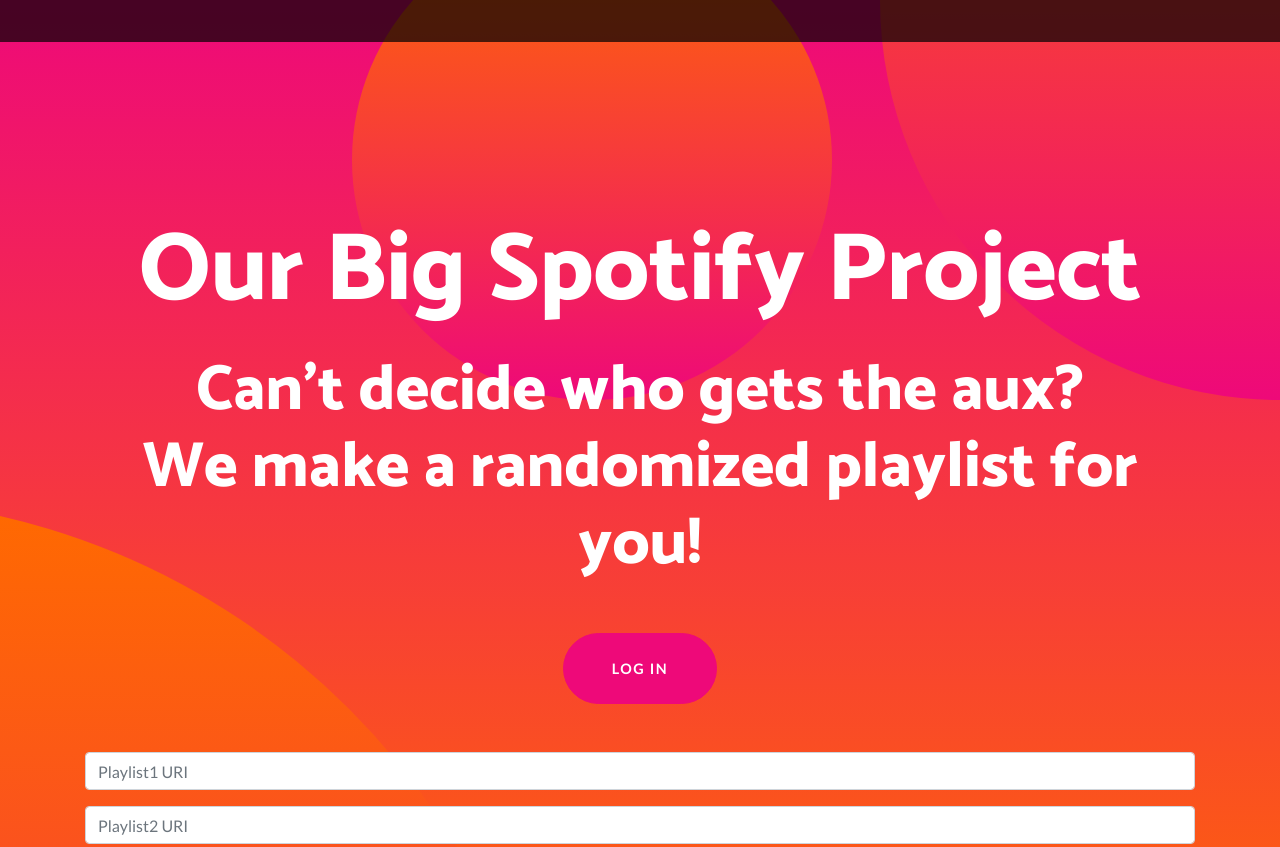
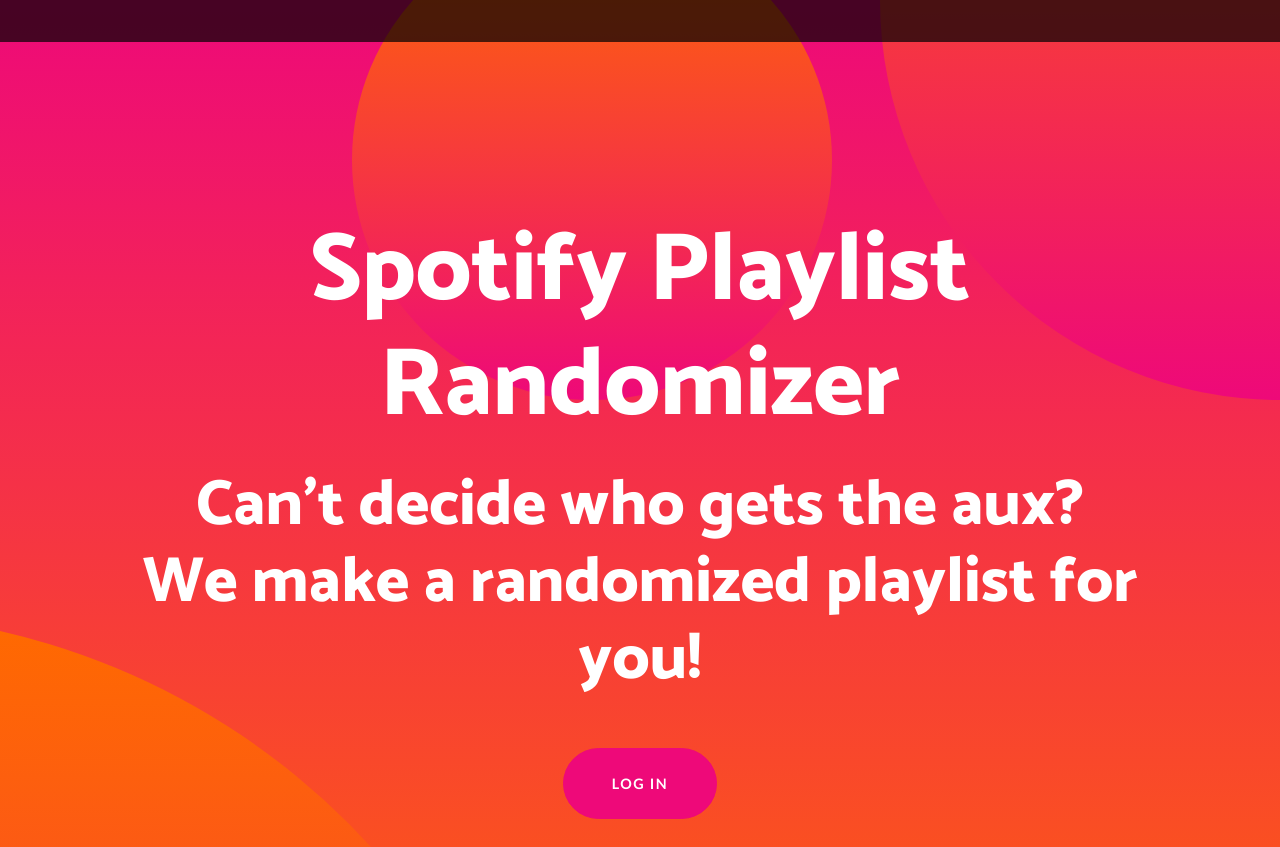
Before and after one commit to lorena-b/SuperList, a website: page client/index.html in a window 1280 px wide. Shown: the top 847 px of the page. Drawn offline with nearby package versions, Linux system fonts and the light colour scheme.

Commit message:
Update index.html

```diff
--- a/client/index.html
+++ b/client/index.html
@@ -45,7 +45,7 @@
   <header class="masthead text-center text-white">
     <div class="masthead-content">
       <div class="container">
-        <h1 class="masthead-heading mb-0">Our Big Spotify Project</h1>
+        <h1 class="masthead-heading mb-0">Spotify Playlist Randomizer</h1>
         <br/>
         <h2 class="masthead-subheading mb-0">Can't decide who gets the aux?</h2>
         <h3 class="masthead-subheading mb-0">We make a randomized playlist for you!</h3>
```
